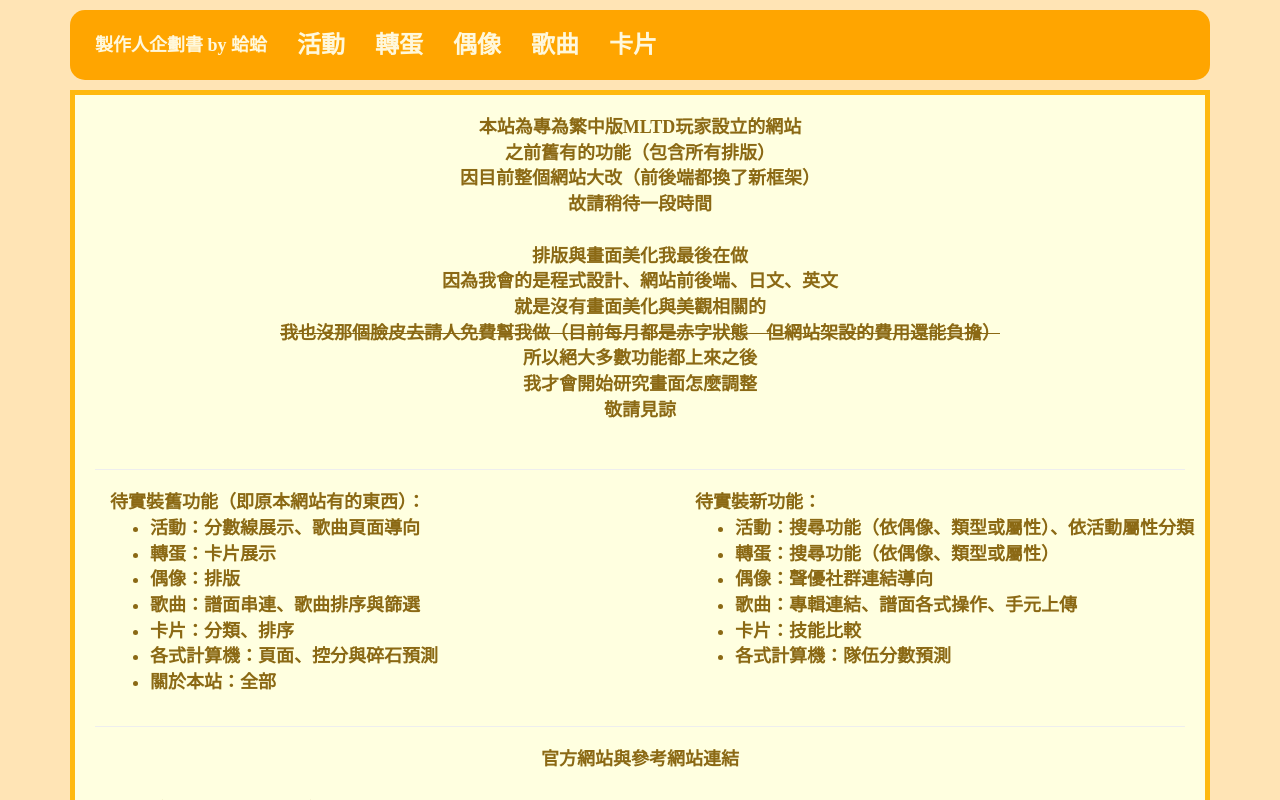
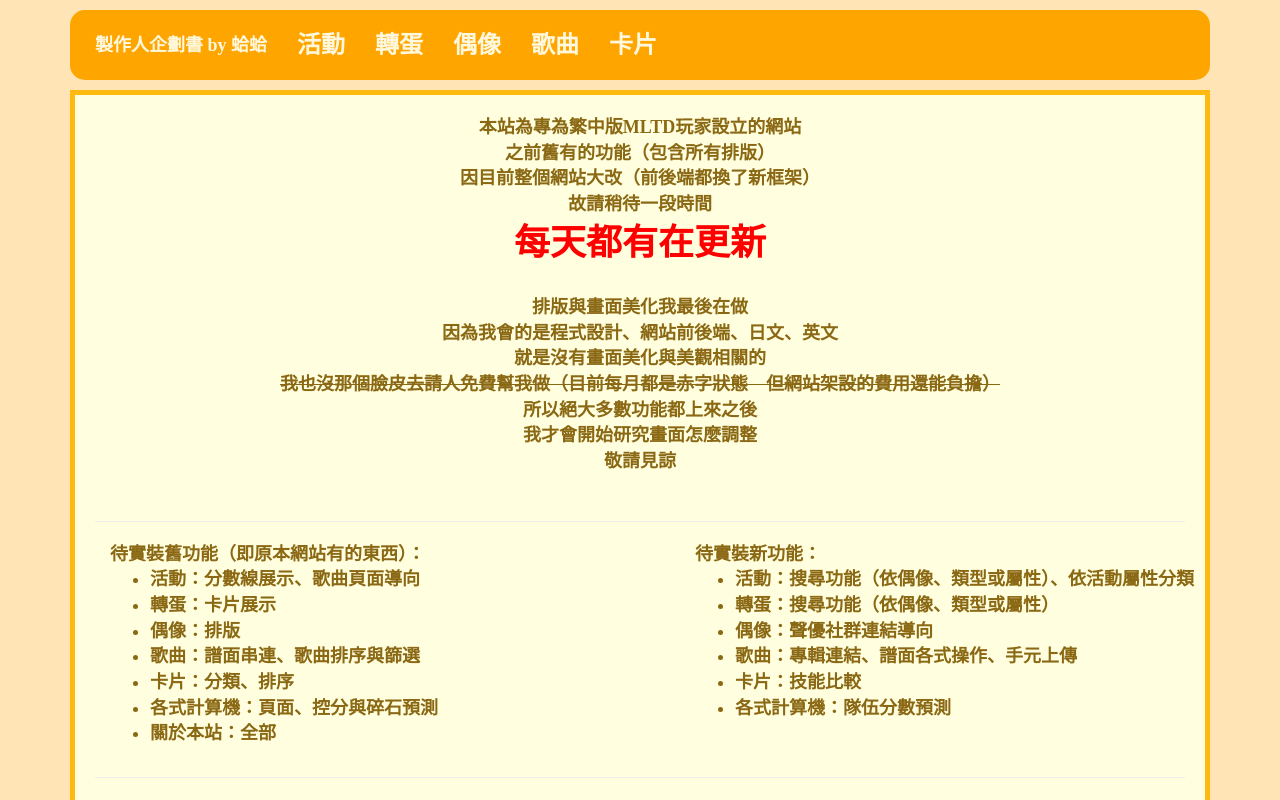
Before and after one commit to hakii6/mltw_web_app, a React (Create React App) app: page / in a window 1280 px wide. Shown: the top 800 px of the page. Built offline with nearby package versions, Linux system fonts and the light colour scheme; no server answers.

Commit message:
edit homepage

```diff
--- a/src/components/home/Homepage.js
+++ b/src/components/home/Homepage.js
@@ -19,6 +19,7 @@ class Homepage extends Component{
         之前舊有的功能（包含所有排版）<br/>
         因目前整個網站大改（前後端都換了新框架）<br/>
         故請稍待一段時間<br/>
+        <div style={switchStyle2}>每天都有在更新</div>
 
         <br/>
         <div>
@@ -95,6 +96,13 @@ const switchStyle = {
   fontWeight: 'bold'
 }
 
+const switchStyle2 = {
+  textAlign: 'center',
+  fontSize: '36px',
+  fontWeight: 'bold',
+  color: 'red'
+}
+
 const leftStyle = {
   textAlign: 'left',
 }
```
Also changed, not shown: 1 other file (tests, documents, lock files or other folders).
